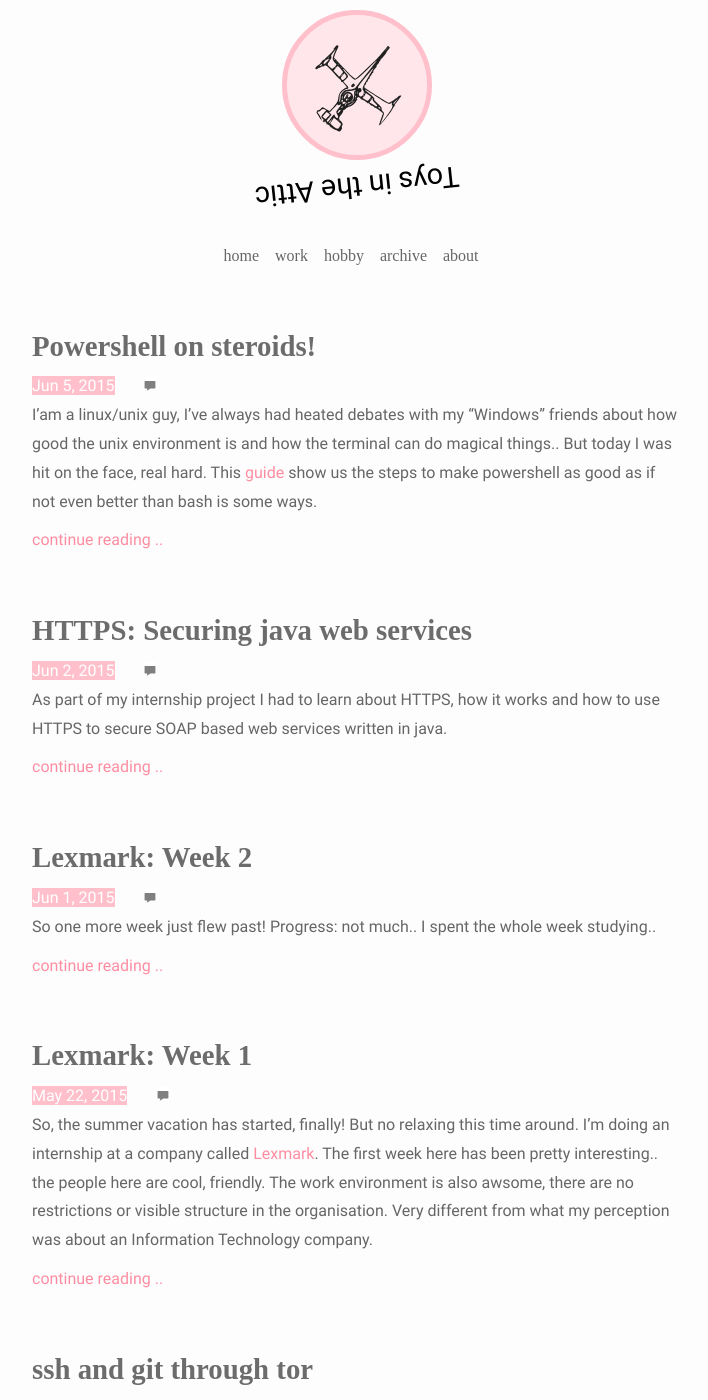
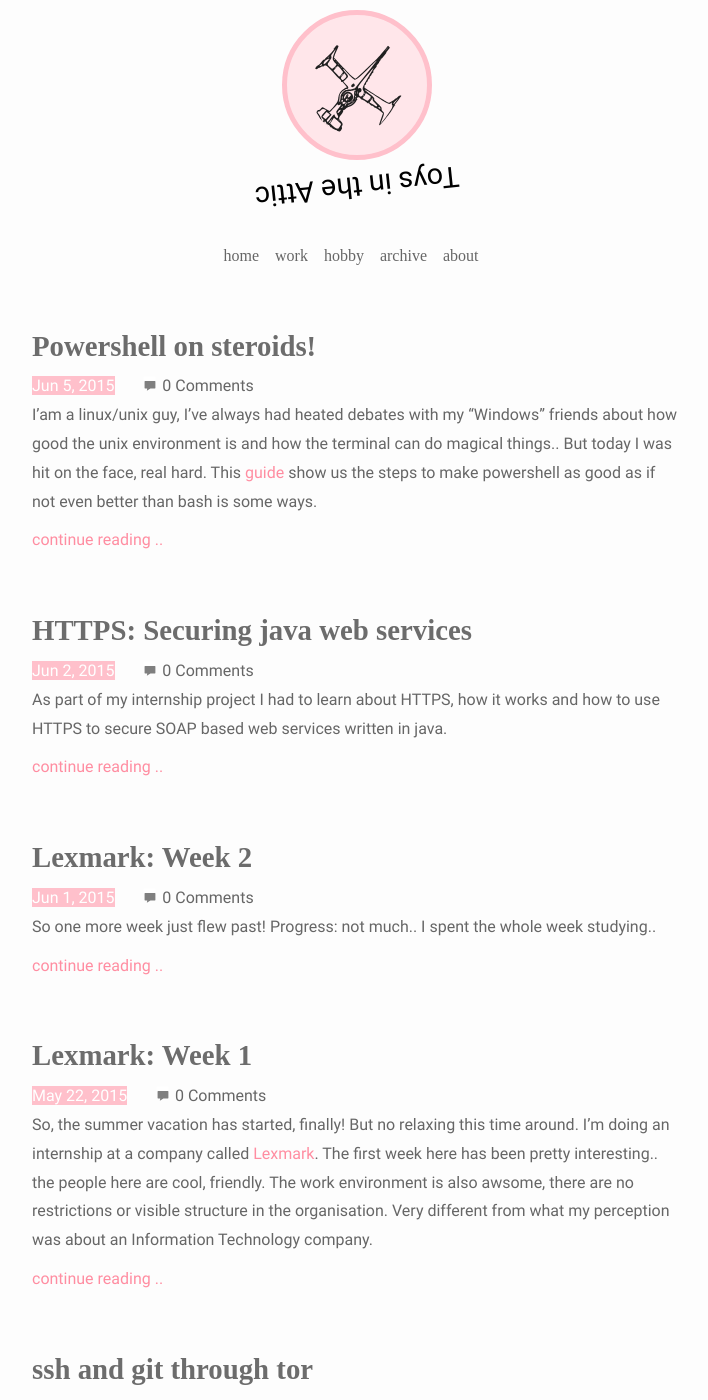
Before and after one commit to swrdfish/swrdfish.github.io, a Jekyll site: the page built from index.html, in a window 1280 px wide and 1400 px high. Shown: the whole window, without its empty margins (283-991 px from the left). Built offline with Jekyll 4.4.1, drawn with Linux system fonts in a browser that asks for light colours; some web fonts are replaced; the list of posts is cut into pages by our own code; comment, search, counter and statistics services are not loaded; some of the changed text lies outside the part shown.

Commit message:
fixed disqus comments

```diff
--- a/index.html
+++ b/index.html
@@ -17,7 +17,7 @@ layout: default
       </g>
       </svg>
 
-      <span class="disqus-comment-count" data-disqus-url="{{ post.url | prepend: site.url }}"></span>
+      <span class="disqus-comment-count" data-disqus-url="{{ post.url | prepend: site.url }}">0 Comments</span>
       {{ post.excerpt }}
       <span class='post-readmore'>
         <a class="post-readmore" href="{{ post.url | prepend: site.url }}">continue reading ..</a>
```
